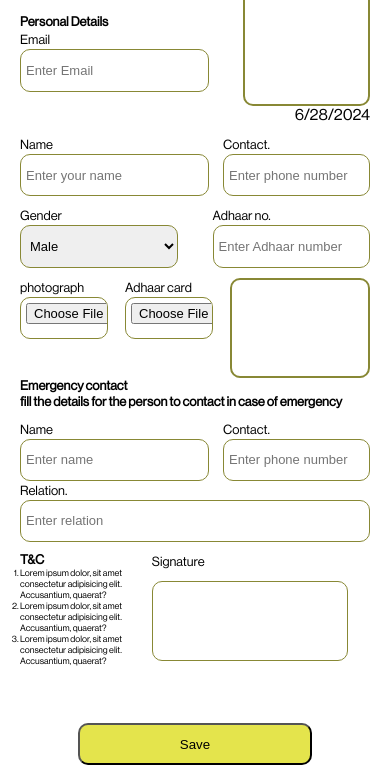
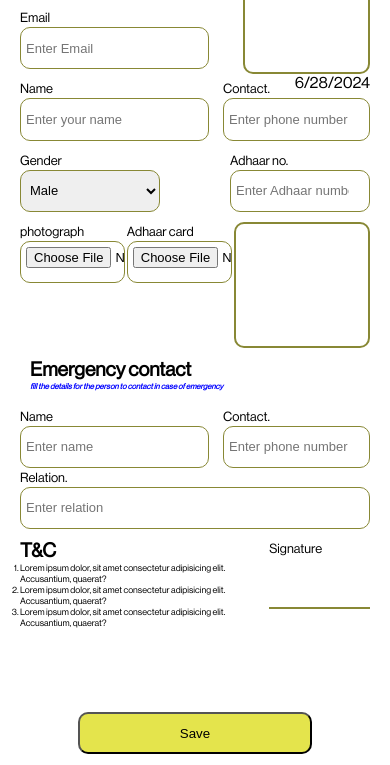
Before and after one commit to lakshya-klr/MOBPG, a plain HTML site: page index.html in a window 390 px wide. Shown: the part 132-897 px from the top of the page. Drawn offline with Linux system fonts and the light colour scheme.

Commit message:
Update syle.css

```diff
--- a/syle.css
+++ b/syle.css
@@ -26,7 +26,7 @@ form{
     padding:50px;
     padding-top:0;
     scale:1;
-    margin-top:2%;
+    /* margin-top:2%; */
     /* background-color: yellow; */
 /* position: absolute;
     top:0; */
@@ -44,9 +44,9 @@ form{
     right:0;
     top:0;
 }
-#invoice h3{
+/* #invoice h3{
     font-size: small;
-}
+} */
 
 #body{
     /* display:flex;
@@ -140,7 +140,7 @@ form h3{
     width:100%;
 }
 
-.highlight{
+#highlight{
     color:blue;
     font-style: italic;
     /* margin-top:1vh; */
@@ -369,7 +369,7 @@ width:60%;
     width:100%;
     justify-content: space-between;
     margin-top:10px;
-    height:8%;
+    height:fit-content;
 }
 .fourthwrapper .inputwrap{
     width:35%;
@@ -382,14 +382,15 @@ nav{
 }
 #previmage2{
     width:25%;
-    height: 100px;
+    height: 15vh;
 }
 .fifthwrapper{
     /* margin-top:10px; */
 
     width: 100%;
-
+    /* background-color: red; */
     height: 6%;
+    padding:10px;
 
 }
 .sixthwrapper{
@@ -414,20 +415,21 @@ nav{
 .lastwrapper{
     margin-top:10px;
     /* background-color: red; */
-    height:18%;
+    height:25%;
     display: flex;
     align-items: start;
+    justify-content: space-between;
     /* justify-content: space-between; */
 }
 .lastleftwrapper{
     /* background-color: green; */
-    width:54%;
+    width:70%;
     height: 100%;
 
 }
 .lastrightwrapper{
     /* background-color: blue; */
-    width: 36%;
+    width: 30%;
     height: 100%;
     margin-left:4%;
     display: flex;
@@ -447,13 +449,14 @@ nav{
 .labeltext{
     font-size: small;
 }
+#highlight{
+color:blue;
+font-size: 0.7vw;
+}
+
+@media only screen and (max-width:600px) {
 
 
-@media only screen and (max-width:600px) {
-body{
-    /* background-color: blue; */
-
-}
 
 #invoice{
     /* background-color: red; */
@@ -468,45 +471,93 @@ body{
 }
 .thirdwrapper .inputwrap:nth-child(1){
     display: block;
-    width:45%;
+    width:40%;
 }
 .thirdwrapper .inputwrap:nth-child(2){
-    width:45%;
+    width:40%;
     display:block;
 }
 .fourthwrapper{
     align-items: start;
 }
 .fourthwrapper .inputwrap{
-    width:25%;
+    width:30%;
     /* height:2vh; */
 }
 .fourthwrapper #previmage2{
-    width:40%;
+    width:35vw;
 }
 #nav{
     position:relative;
     margin:auto;
     left:0;
     }
+    .lastwrap{height: 100%;}
 #signbox{
-        width:90%;
+        width:100%;
+    background-color: blue;
+    height: 50%;
     }
-    .lastwrap{width: 100%;}
+.lastwrap{width: 100%;
+/* background-color: yellow; */
+padding:10px;}
 
 .lastrightwrapper{
-    width: 100%;
-    /* background-color: red; */
+    width: 30%;
+    /* background-color: green; */
+    display:flex;
+    align-items: start;
 }
 .lastleftwrapper .lastleftupper .term{
     font-size: xx-small;
 }
 #button{
-    width:60%;
+    width:60vw;
     margin-left: 20%;
+}
+.thirdwrapper{
+    justify-content: space-between;
 }
 #invoice{
     padding:20px;
+    height:100vh;
 }
 
+.fifthwrapper h3:nth-child(2){
+    /* color:blue; */
+    font-style: italic;
+    /* margin-top:1vh; */
+    height: fit-content;
+    /* background-color: red; */
+    font-size: x-small;
+    width: 50vw;
 }
+.heading{
+    font-size: 5vw;
+}
+
+#highlight{
+    font-size:2vw;
+}
+.lastwrap .labeltext{
+    /* background-color: brown; */
+    margin-bottom: 0;
+}
+.lastwrap {
+padding:0;
+height: 35%;
+/* background-color: green; */
+border-bottom: 2px solid rgb(136, 136, 53);
+}
+.lastwrap .labeltext{
+    height:50%;
+    /* background-color: red; */
+}
+.lastwrap #signbox{
+    display: none;
+}
+.lastwrapper{
+    /* background-color: green; */
+    height: 25%;
+}
+}
```
